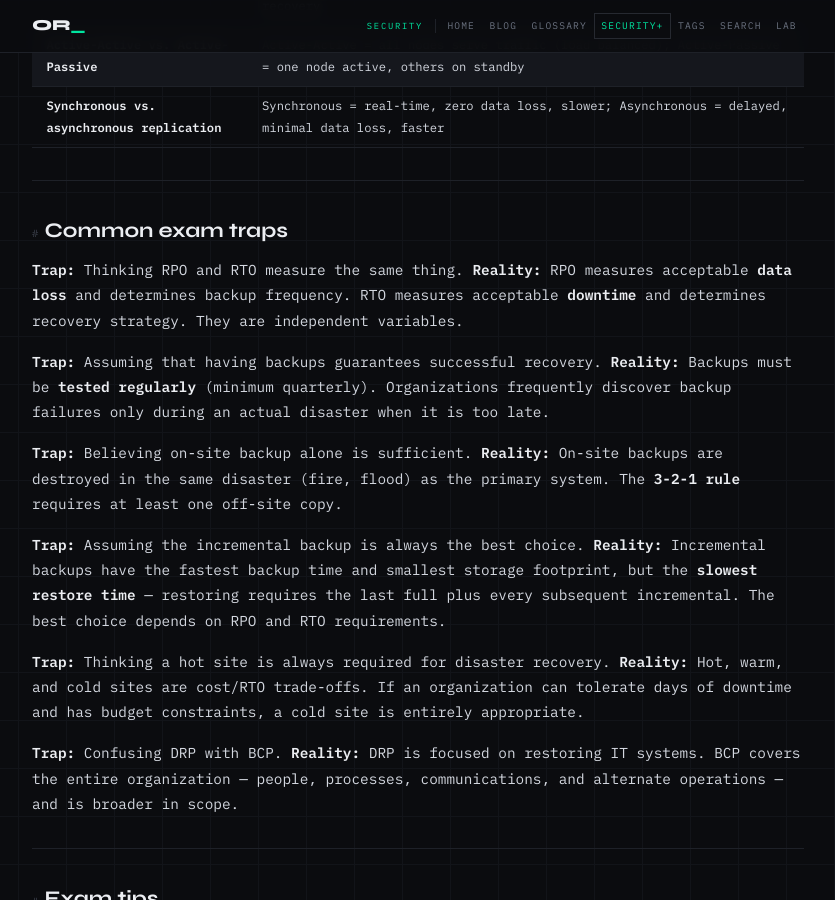
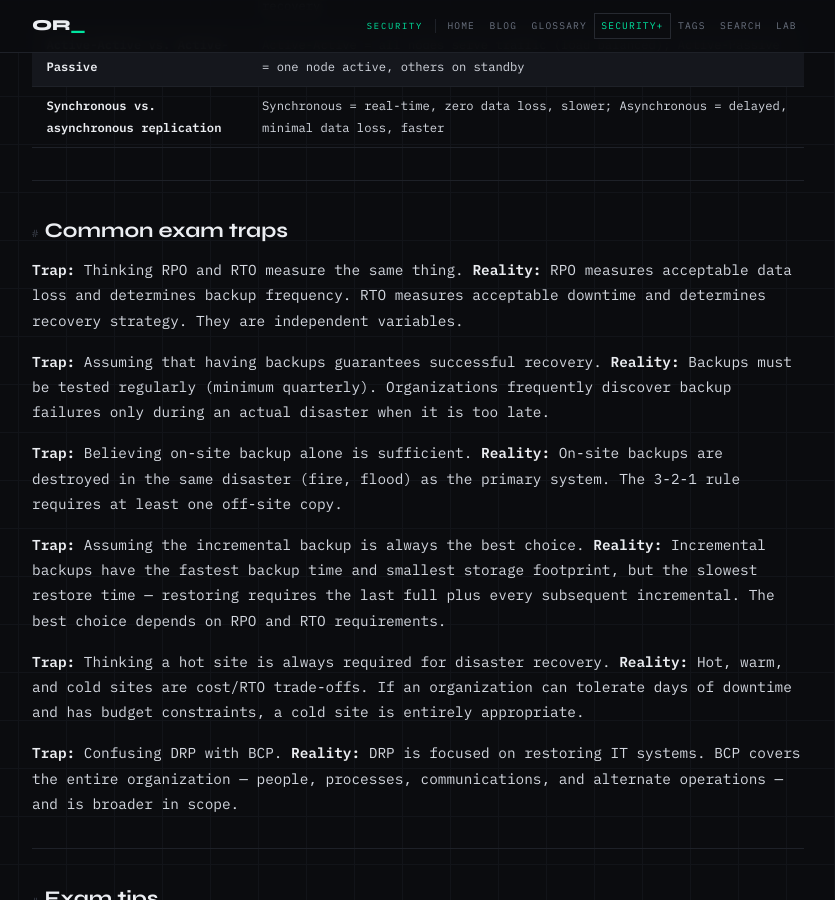
Before and after one commit to ondrejrollinger/ondrejrollinger.github.io, a Jekyll site: the page built from secplus/objectives/4-6/index.md, in a window 1280 px wide and 900 px high, scrolled down 8060 px. Shown: the whole window, without its empty margins (222-1057 px from the left). Built offline with Jekyll 4.4.1, drawn with Linux system fonts in a browser that asks for light colours.

Commit message:
Fix formatting issues in exam traps section

```diff
--- a/secplus/objectives/4-6/index.md
+++ b/secplus/objectives/4-6/index.md
@@ -243,16 +243,16 @@ The BIA is the foundation of any BCP. It identifies what matters most and how lo
 ### Common exam traps
 
 **Trap:** Thinking RPO and RTO measure the same thing.
-**Reality:** RPO measures acceptable **data loss** and determines backup frequency. RTO measures acceptable **downtime** and determines recovery strategy. They are independent variables.
+**Reality:** RPO measures acceptable data loss and determines backup frequency. RTO measures acceptable downtime and determines recovery strategy. They are independent variables.
 
 **Trap:** Assuming that having backups guarantees successful recovery.
-**Reality:** Backups must be **tested regularly** (minimum quarterly). Organizations frequently discover backup failures only during an actual disaster when it is too late.
+**Reality:** Backups must be tested regularly (minimum quarterly). Organizations frequently discover backup failures only during an actual disaster when it is too late.
 
 **Trap:** Believing on-site backup alone is sufficient.
-**Reality:** On-site backups are destroyed in the same disaster (fire, flood) as the primary system. The **3-2-1 rule** requires at least one off-site copy.
+**Reality:** On-site backups are destroyed in the same disaster (fire, flood) as the primary system. The 3-2-1 rule requires at least one off-site copy.
 
 **Trap:** Assuming the incremental backup is always the best choice.
-**Reality:** Incremental backups have the fastest backup time and smallest storage footprint, but the **slowest restore time** — restoring requires the last full plus every subsequent incremental. The best choice depends on RPO and RTO requirements.
+**Reality:** Incremental backups have the fastest backup time and smallest storage footprint, but the slowest restore time — restoring requires the last full plus every subsequent incremental. The best choice depends on RPO and RTO requirements.
 
 **Trap:** Thinking a hot site is always required for disaster recovery.
 **Reality:** Hot, warm, and cold sites are cost/RTO trade-offs. If an organization can tolerate days of downtime and has budget constraints, a cold site is entirely appropriate.
```
